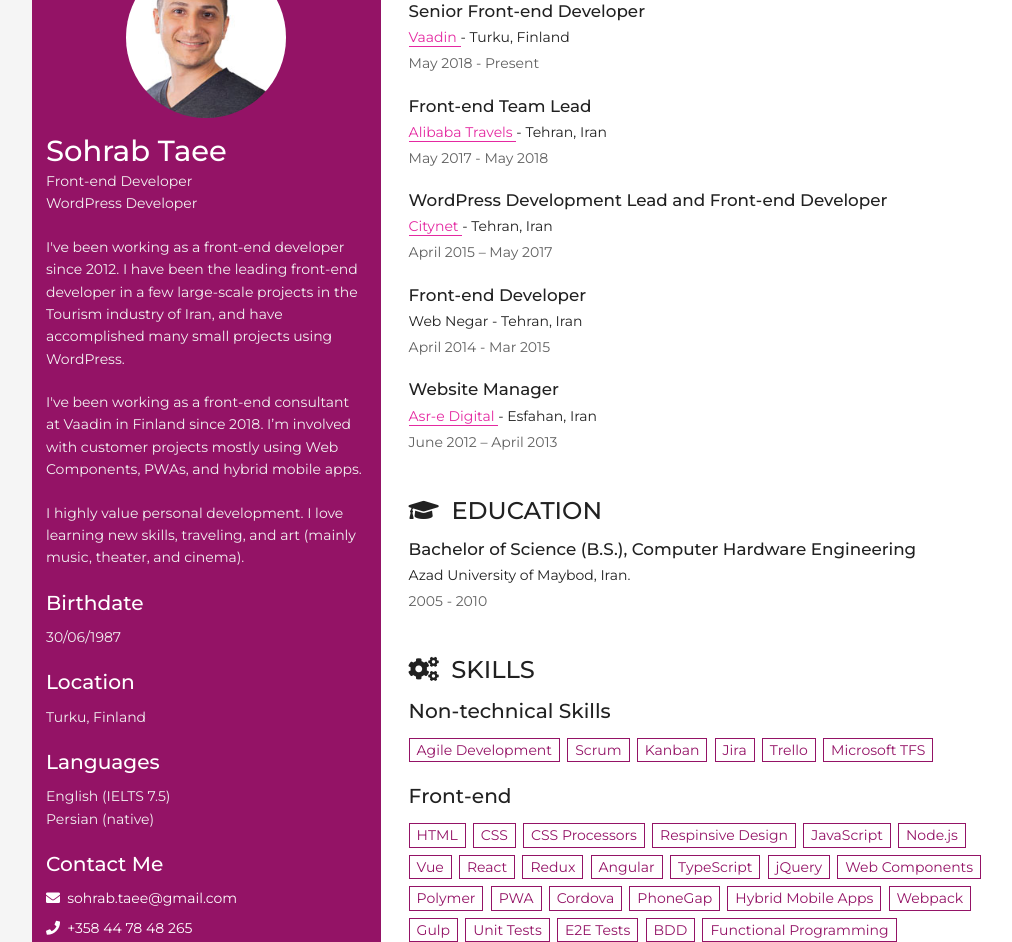
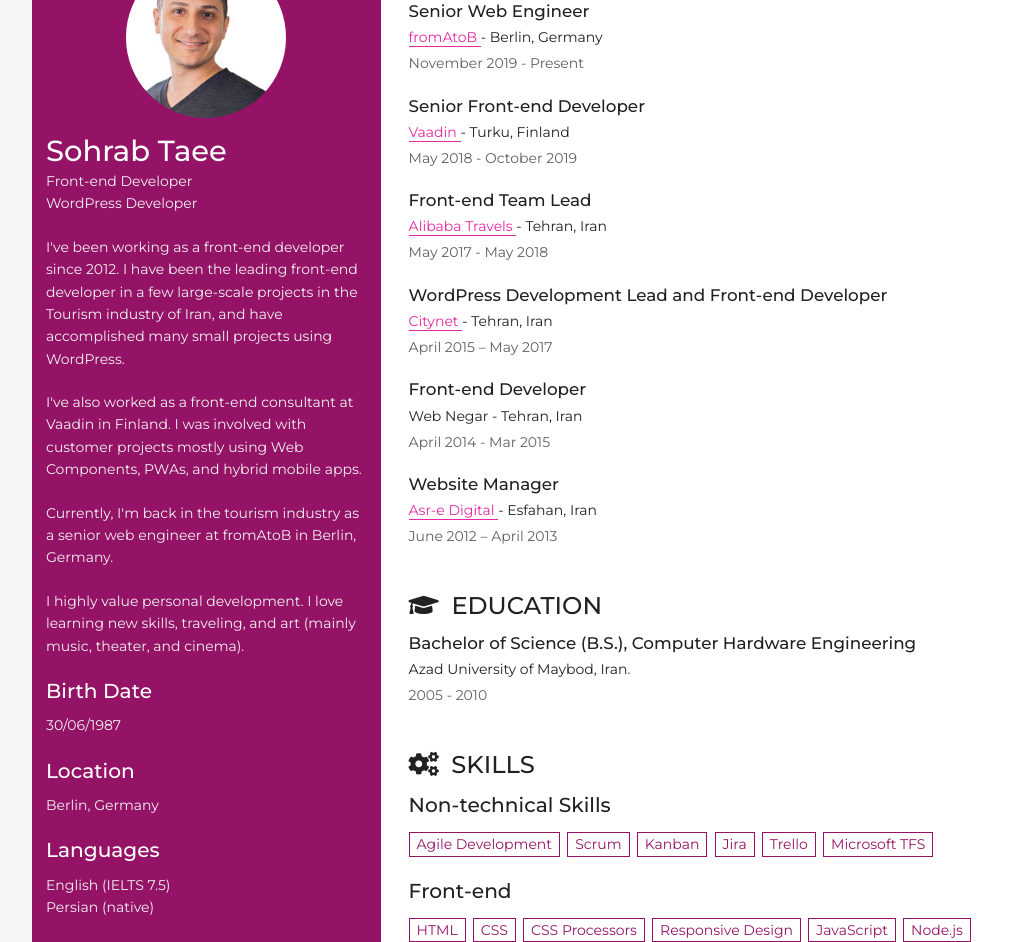
Before and after one commit to sohrabtaee/resume, a website: page index.html in a window 1280 px wide. Shown: the part 155-1097 px from the top of the page, without its empty margins (108-1120 px from the left). Drawn offline with nearby package versions, Linux system fonts and the light colour scheme.

Commit message:
Added fromAtoB and adjusted the into text.

```diff
--- a/index.html
+++ b/index.html
@@ -28,14 +28,15 @@
         <p>I've been working as a front-end developer since 2012.
           I have been the leading front-end developer in a few large-scale projects in the Tourism industry of Iran,
           and have accomplished many small projects using WordPress.</p>
-        <p>I've been working as a front-end consultant at Vaadin in Finland since 2018.
-          I’m involved with customer projects mostly using Web Components, PWAs, and hybrid mobile apps.</p>
+        <p>I've also worked as a front-end consultant at Vaadin in Finland.
+          I was involved with customer projects mostly using Web Components, PWAs, and hybrid mobile apps.</p>
+        <p>Currently, I'm back in the tourism industry as a senior web engineer at fromAtoB in Berlin, Germany.</p>
         <p>I highly value personal development. I love learning new skills, traveling, and art (mainly music, theater, and cinema).</p>
       </div>
-      <h3>Birthdate</h3>
+      <h3>Birth Date</h3>
       <p>30/06/1987</p>
       <h3>Location</h3>
-      <p>Turku, Finland</p>
+      <p>Berlin, Germany</p>
       <h3>Languages</h3>
       <p>English (IELTS 7.5) <br> Persian (native)</p>
       <div class="contact">
@@ -48,9 +49,9 @@
             </a>
           </li>
           <li>
-            <a href="tel:+358447848265">
+            <a href="tel:+4917632745224">
               <i class="fas fa-phone"></i>
-              +358 44 78 48 265
+              +49 176 32745224
             </a>
           </li>
           <li>
@@ -85,6 +86,16 @@
         </h2>
         <ul class="list">
           <li>
+            <h4>Senior Web Engineer</h4>
+            <div>
+              <a href="https://www.fromatob.com" target="_blank">fromAtoB
+                <span class="print-only">(https://www.fromatob.com)</span>
+              </a>
+               - Berlin, Germany
+            </div>
+            <div class="date">November 2019 - Present</div>
+          </li>
+          <li>
             <h4>Senior Front-end Developer</h4>
             <div>
               <a href="https://vaadin.com" target="_blank">Vaadin
@@ -92,7 +103,7 @@
               </a>
                - Turku, Finland
             </div>
-            <div class="date">May 2018 - Present</div>
+            <div class="date">May 2018 - October 2019</div>
           </li>
           <li>
             <h4>Front-end Team Lead</h4>
@@ -160,7 +171,7 @@
           <li>HTML</li>
           <li>CSS</li>
           <li>CSS Processors</li>
-          <li>Respinsive Design</li>
+          <li>Responsive Design</li>
           <li>JavaScript</li>
           <li>Node.js</li>
           <li>Vue</li>
@@ -174,7 +185,6 @@
           <li>PWA</li>
           <li>Cordova</li>
           <li>PhoneGap</li>
-          <li>Hybrid Mobile Apps</li>
           <li>Webpack</li>
           <li>Gulp</li>
           <li>Unit Tests</li>
```
